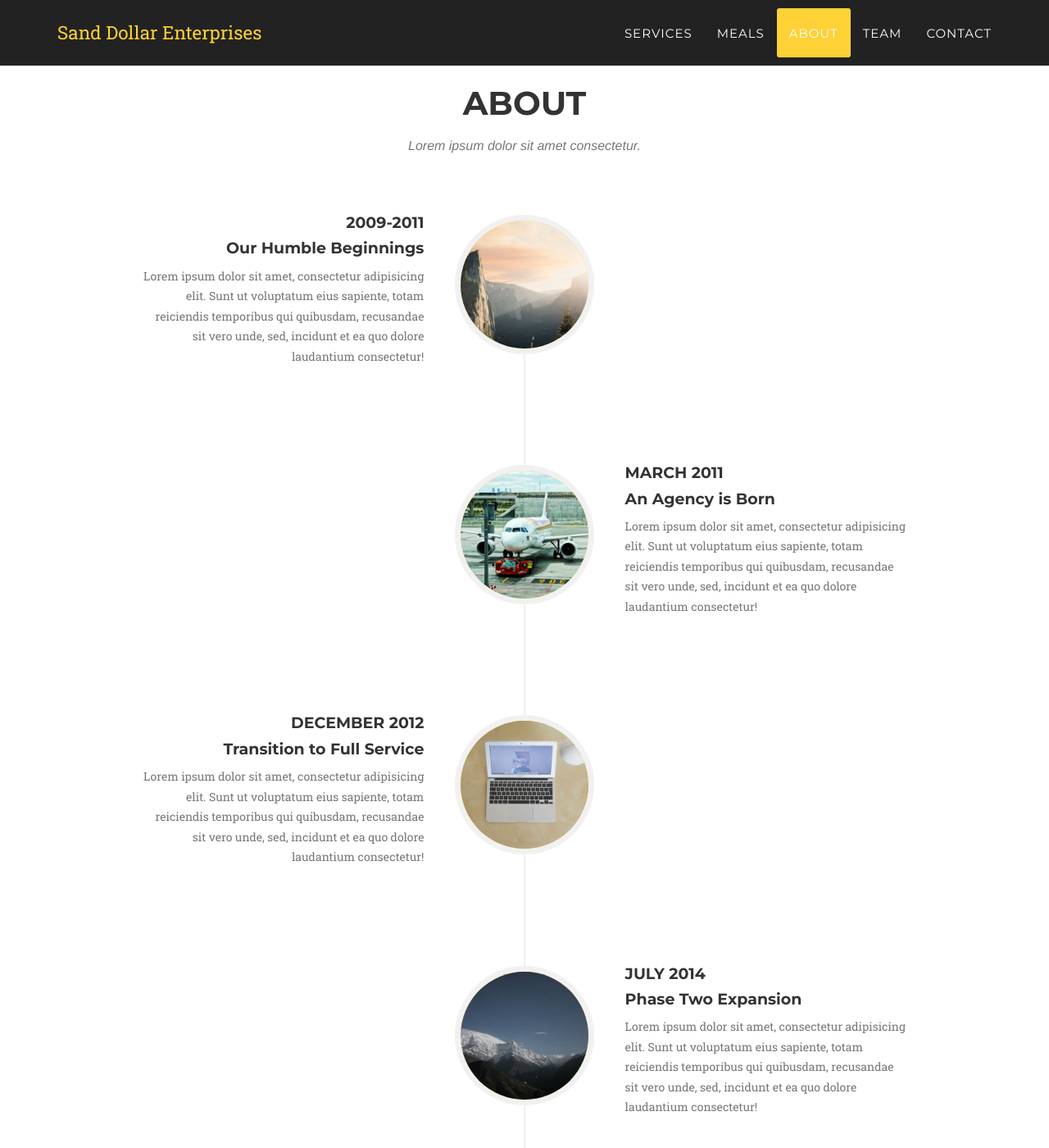
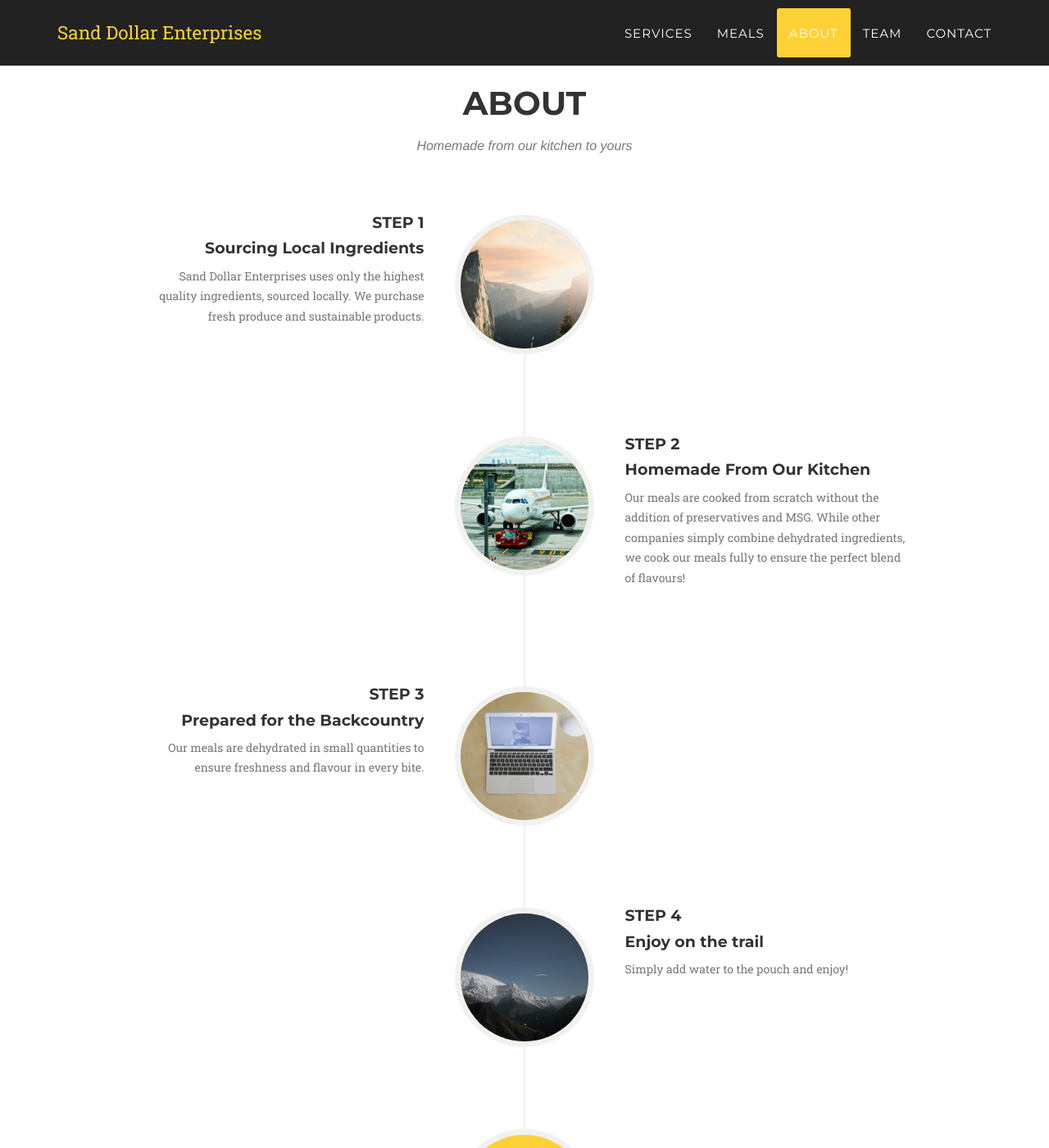
Before and after one commit to Gtsui091/SandDollarEnterpirses.github.io, a Jekyll site: the page built from index.html, in a window 1280 px wide and 1400 px high, scrolled down 2851 px. Shown: the whole window at 82% size. Built offline with Jekyll 4.4.1, drawn with Linux system fonts in a browser that asks for light colours; some web fonts are replaced; some of the changed text lies outside the part shown.

Commit message:
Update general meal process - About Me page

```diff
--- a/_includes/about.html
+++ b/_includes/about.html
@@ -4,7 +4,7 @@
             <div class="row">
                 <div class="col-lg-12 text-center">
                     <h2 class="section-heading">About</h2>
-                    <h3 class="section-subheading text-muted">Lorem ipsum dolor sit amet consectetur.</h3>
+                    <h3 class="section-subheading text-muted">Homemade from our kitchen to yours</h3>
                 </div>
             </div>
             <div class="row">
@@ -16,11 +16,11 @@
                             </div>
                             <div class="timeline-panel">
                                 <div class="timeline-heading">
-                                    <h4>2009-2011</h4>
-                                    <h4 class="subheading">Our Humble Beginnings</h4>
+                                    <h4>Step 1</h4>
+                                    <h4 class="subheading">Sourcing Local Ingredients</h4>
                                 </div>
                                 <div class="timeline-body">
-                                    <p class="text-muted">Lorem ipsum dolor sit amet, consectetur adipisicing elit. Sunt ut voluptatum eius sapiente, totam reiciendis temporibus qui quibusdam, recusandae sit vero unde, sed, incidunt et ea quo dolore laudantium consectetur!</p>
+                                    <p class="text-muted">Sand Dollar Enterprises uses only the highest quality ingredients, sourced locally. We purchase fresh produce and sustainable products.</p>
                                 </div>
                             </div>
                         </li>
@@ -30,11 +30,11 @@
                             </div>
                             <div class="timeline-panel">
                                 <div class="timeline-heading">
-                                    <h4>March 2011</h4>
-                                    <h4 class="subheading">An Agency is Born</h4>
+                                    <h4>Step 2</h4>
+                                    <h4 class="subheading">Homemade From Our Kitchen</h4>
                                 </div>
                                 <div class="timeline-body">
-                                    <p class="text-muted">Lorem ipsum dolor sit amet, consectetur adipisicing elit. Sunt ut voluptatum eius sapiente, totam reiciendis temporibus qui quibusdam, recusandae sit vero unde, sed, incidunt et ea quo dolore laudantium consectetur!</p>
+                                    <p class="text-muted">Our meals are cooked from scratch without the addition of preservatives and MSG. While other companies simply combine dehydrated ingredients, we cook our meals fully to ensure the perfect blend of flavours!</p>
                                 </div>
                             </div>
                         </li>
@@ -44,11 +44,11 @@
                             </div>
                             <div class="timeline-panel">
                                 <div class="timeline-heading">
-                                    <h4>December 2012</h4>
-                                    <h4 class="subheading">Transition to Full Service</h4>
+                                    <h4>Step 3</h4>
+                                    <h4 class="subheading">Prepared for the Backcountry</h4>
                                 </div>
                                 <div class="timeline-body">
-                                    <p class="text-muted">Lorem ipsum dolor sit amet, consectetur adipisicing elit. Sunt ut voluptatum eius sapiente, totam reiciendis temporibus qui quibusdam, recusandae sit vero unde, sed, incidunt et ea quo dolore laudantium consectetur!</p>
+                                    <p class="text-muted">Our meals are dehydrated in small quantities to ensure freshness and flavour in every bite.</p>
                                 </div>
                             </div>
                         </li>
@@ -58,19 +58,19 @@
                             </div>
                             <div class="timeline-panel">
                                 <div class="timeline-heading">
-                                    <h4>July 2014</h4>
-                                    <h4 class="subheading">Phase Two Expansion</h4>
+                                    <h4>Step 4</h4>
+                                    <h4 class="subheading">Enjoy on the trail</h4>
                                 </div>
                                 <div class="timeline-body">
-                                    <p class="text-muted">Lorem ipsum dolor sit amet, consectetur adipisicing elit. Sunt ut voluptatum eius sapiente, totam reiciendis temporibus qui quibusdam, recusandae sit vero unde, sed, incidunt et ea quo dolore laudantium consectetur!</p>
+                                    <p class="text-muted">Simply add water to the pouch and enjoy!</p>
                                 </div>
                             </div>
                         </li>
                         <li class="timeline-inverted">
                             <div class="timeline-image">
-                                <h4>Be Part
-                                    <br>Of Our
-                                    <br>Story!</h4>
+                                <h4>Try
+                                    <br>Our Meals
+                                    <br>Today!</h4>
                             </div>
                         </li>
                     </ul>
```
